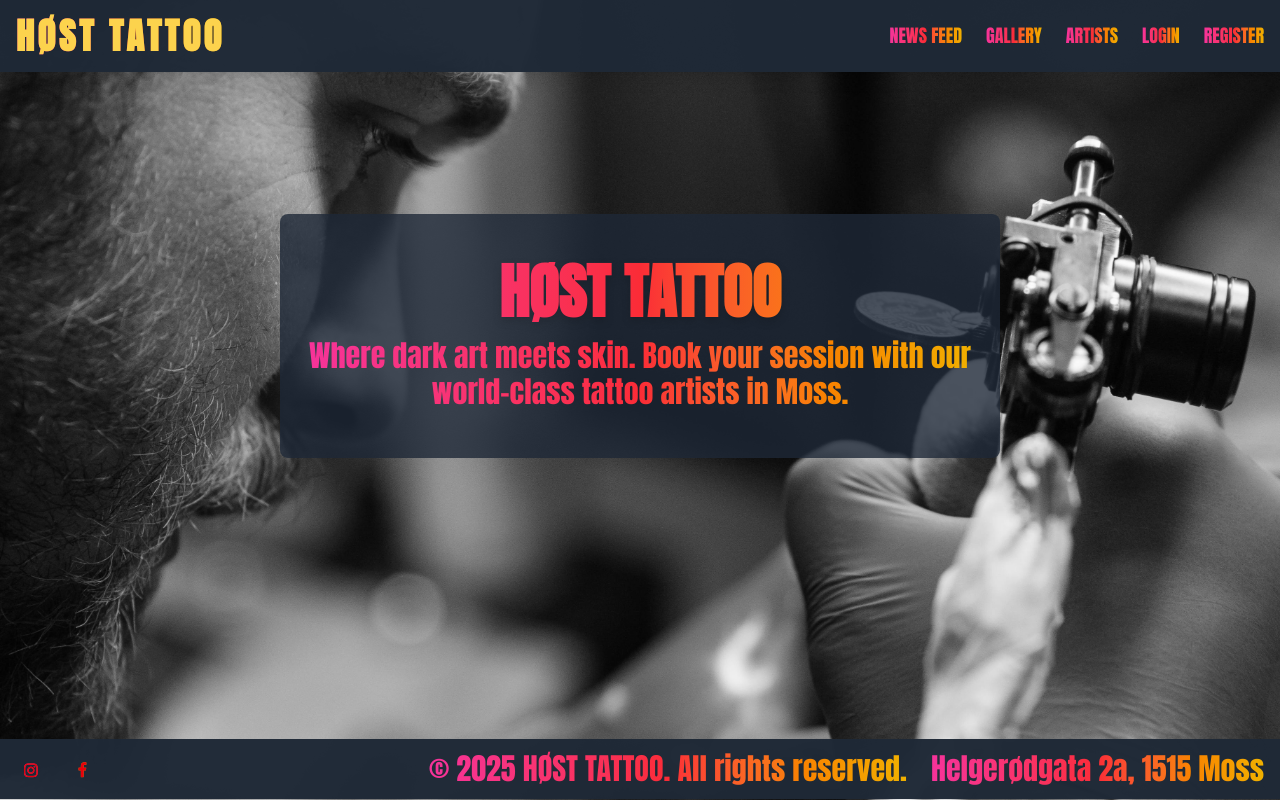
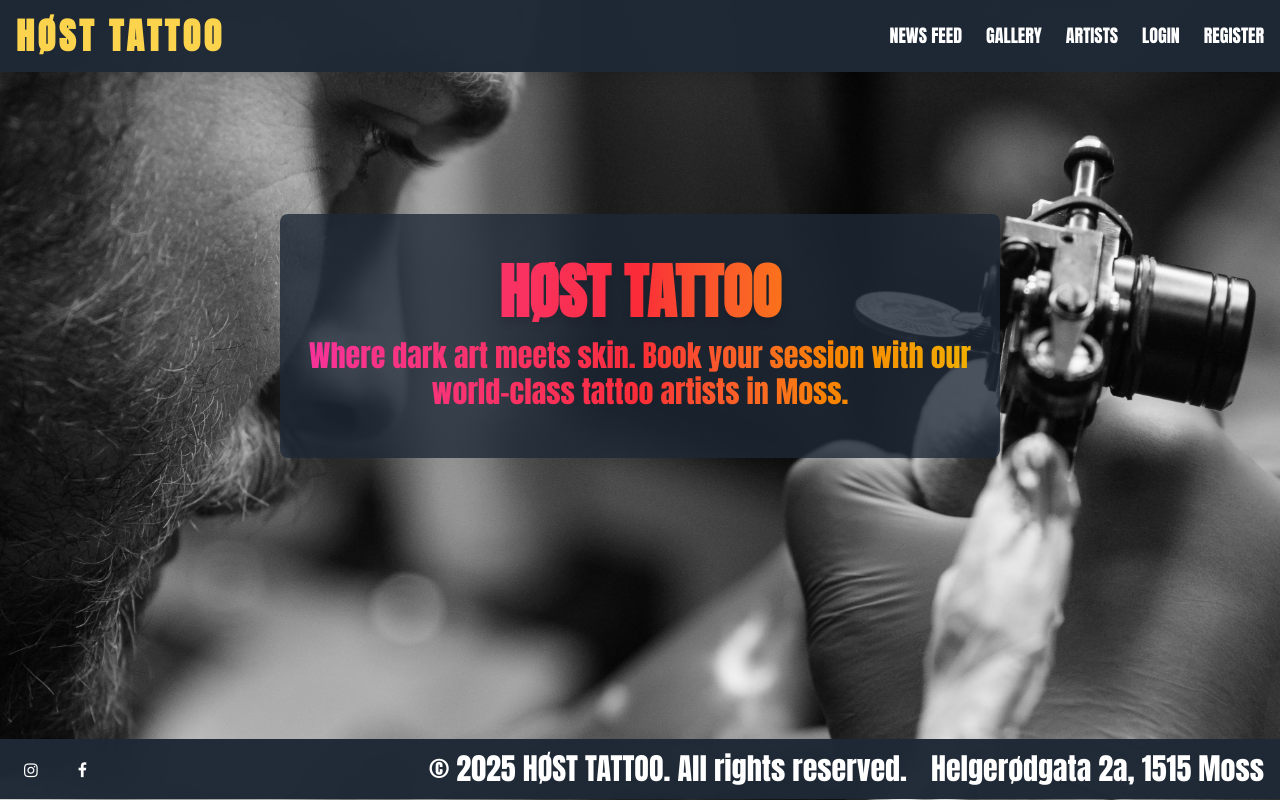
Before and after one commit to vladinson009/host-tattoo, a React (Vite) app: page / in a window 1280 px wide. Built offline with nearby package versions, Linux system fonts and the light colour scheme; a web font is replaced by a local one.

Commit message:
change to more user friendly styling

```diff
--- a/src/components/footer/Footer.jsx
+++ b/src/components/footer/Footer.jsx
@@ -4,19 +4,19 @@ export default function Footer() {
     return (
         <footer className="bg-[rgba(31,41,55,0.98)] text-red-600 py-3 footer w-full ">
             <div className="container mx-auto flex flex-col items-center md:flex-row justify-between px-4">
-                <div className="flex justify-center gap-6 mt-0 bg-gradient-to-r from-pink-500 via-red-500 to-yellow-500 text-transparent bg-clip-text">
+                <div className="flex justify-center gap-6 mt-0">
                     <a
-                        href={STUDIO_INSTAGRAM} className="text-red-600 hover:text-red-700 mx-2" target="_blank" rel="noopener noreferrer">
+                        href={STUDIO_INSTAGRAM} className="text-white hover:text-red-700 mx-2" target="_blank" rel="noopener noreferrer">
                         <i className="fa fa-instagram text-6xl"></i>
                     </a>
-                    <a href="https://www.facebook.com" className="text-red-600 hover:text-red-700 mx-2" target="_blank" rel="noopener noreferrer">
+                    <a href="https://www.facebook.com" className="text-white hover:text-red-700 mx-2" target="_blank" rel="noopener noreferrer">
                         <i className="fa fa-facebook text-6xl"></i>
                     </a>
 
                 </div>
                 <div className="flex justify-center gap-6 mt-0">
-                    <p className="text-xl sm:text-2xl md:text-3xl bg-gradient-to-r from-pink-500 via-red-500 to-yellow-500 text-transparent bg-clip-text">&copy; {new Date().getFullYear()} {STUDIO_NAME}. All rights reserved.</p>
-                    <p className="text-xl sm:text-2xl md:text-3xl bg-gradient-to-r from-pink-500 via-red-500 to-yellow-500 text-transparent bg-clip-text">{STUDIO_ADDRESS}</p>
+                    <p className="text-xl sm:text-2xl md:text-3xl text-white">&copy; {new Date().getFullYear()} {STUDIO_NAME}. All rights reserved.</p>
+                    <p className="text-xl sm:text-2xl md:text-3xl text-white">{STUDIO_ADDRESS}</p>
                 </div>
             </div>
         </footer>
--- a/src/components/header/Header.jsx
+++ b/src/components/header/Header.jsx
@@ -1,4 +1,4 @@
-import { NavLink } from "react-router";
+import { Link, NavLink } from "react-router";
 import { useContext, useState } from "react";
 import { Menu, X } from "lucide-react";
 // eslint-disable-next-line no-unused-vars
@@ -33,23 +33,10 @@ export default function Header() {
             onClick={setIsOpen.bind(null, false)}
             key={nav.value}
             to={nav.href}
-            className="whitespace-nowrap text-lg uppercase transition duration-300 hover:text-red-400 bg-gradient-to-r from-pink-500 via-red-500 to-yellow-500 text-transparent bg-clip-text"
+            className="whitespace-nowrap text-lg uppercase transition duration-300 hover:text-red-400 text-white"
         >
             {nav.value}
         </NavLink >
-        // }
-        // else if (!userSession && nav.auth != 'user') {
-        //     return <NavLink
-        //         style={isActive}
-        //         onClick={setIsOpen.bind(null, false)}
-        //         key={nav.value}
-        //         to={nav.href}
-        //         className="whitespace-nowrap text-lg uppercase transition duration-300 hover:text-red-400 bg-gradient-to-r from-pink-500 via-red-500 to-yellow-500 text-transparent bg-clip-text"
-        //     >
-        //         {nav.value}
-        //     </NavLink>
-
-        // }
     }
 
     const filteredNavigation = navigation.filter((item) => {
@@ -66,7 +53,7 @@ export default function Header() {
         <header className="bg-[rgba(31,41,55,0.98)] text-red-600 shadow-lg fixed w-full z-50">
             <div className="container mx-auto flex justify-between items-center p-4">
                 {/* Logo */}
-                <h1 className="text-1xl sm:text-2xl md:text-3xl lg:text-4xl font-black tracking-widest bg-gradient-to-r from-pink-500 via-red-500 to-yellow-500 text-transparent bg-clip-text hover:text-red-400 bg-gradient-to-r from-pink-500 via-red-500 to-yellow-500 text-transparent bg-clip-text"><NavLink
+                <h1 className="text-1xl sm:text-2xl md:text-3xl lg:text-4xl font-black tracking-widest transition duration-300 text-white hover:text-red-400"><NavLink
                     style={isActive}
                     onClick={setIsOpen.bind(null, false)} to="/" >{STUDIO_NAME}</NavLink></h1>
 
@@ -74,16 +61,19 @@ export default function Header() {
                 <nav className="hidden md:flex gap-6 items-center">
                     {filteredNavigation.map(renderNav)}
                 </nav>
-                {userSession && <div className="flex items-center space-x-4">
+                {userSession && <NavLink style={isActive} to="/profile"> <div className="flex items-center space-x-4">
                     {/* Profile Image */}
-                    <em className="text-white text-md sm:text-sm md:text-md lg:text-2xl">{userSession.email}</em>
+
+                    <em className="text-white text-md sm:text-sm md:text-md lg:text-2xl transition duration-300 hover:text-red-400">{userSession.username}</em>
                     <img
                         src={userSession.photo || '/public/img/profile.jpg'}
                         alt="profile picture"
                         className="w-10 h-10 sm:w-10 sm:h-10 md:w-1 md:h-11 lg:w-12 lg:h-12 rounded-full object-cover border-2 border-red-600 "
                     />
                     {/* User Email */}
-                </div>}
+                </div>
+                </NavLink>
+                }
                 {/* Mobile Menu Button */}
                 <button className="md:hidden" onClick={setIsOpen.bind(null, !isOpen)}>
                     {isOpen ? <X size={28} /> : <Menu size={28} />}
```
